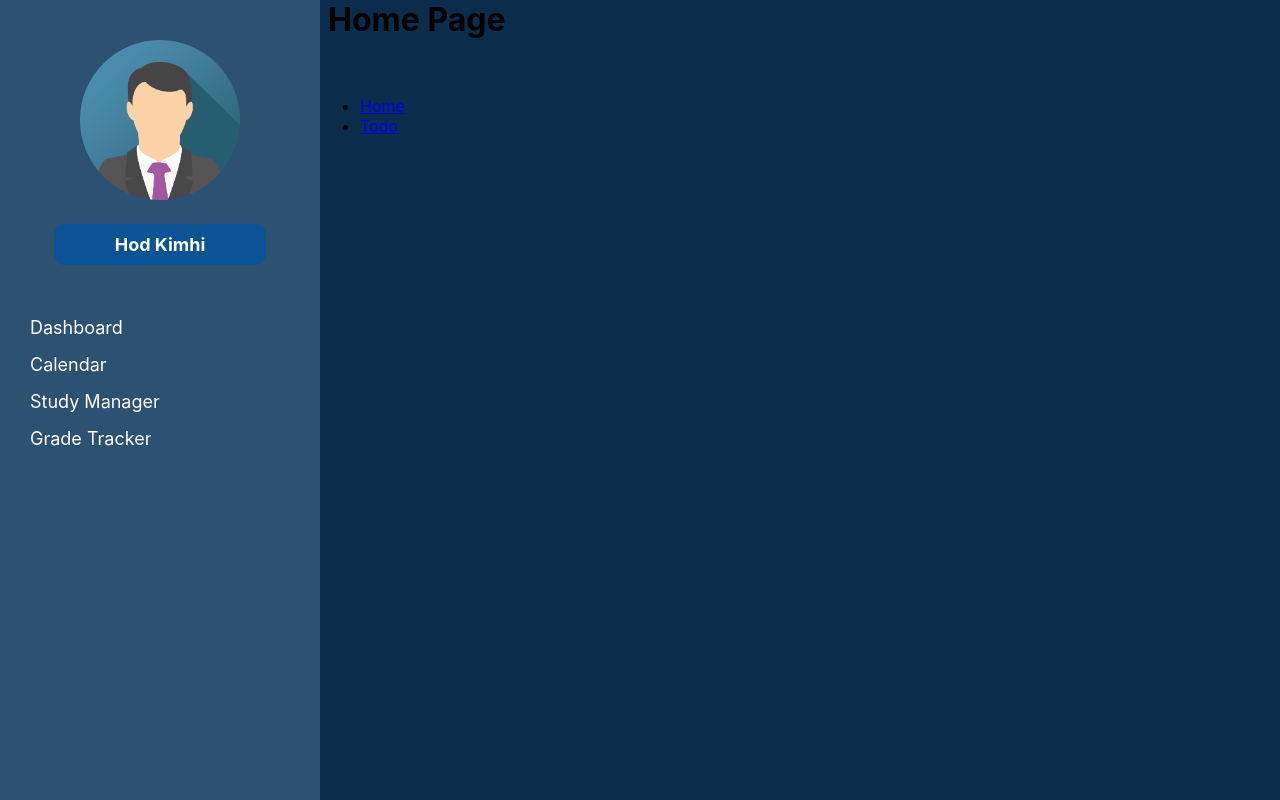
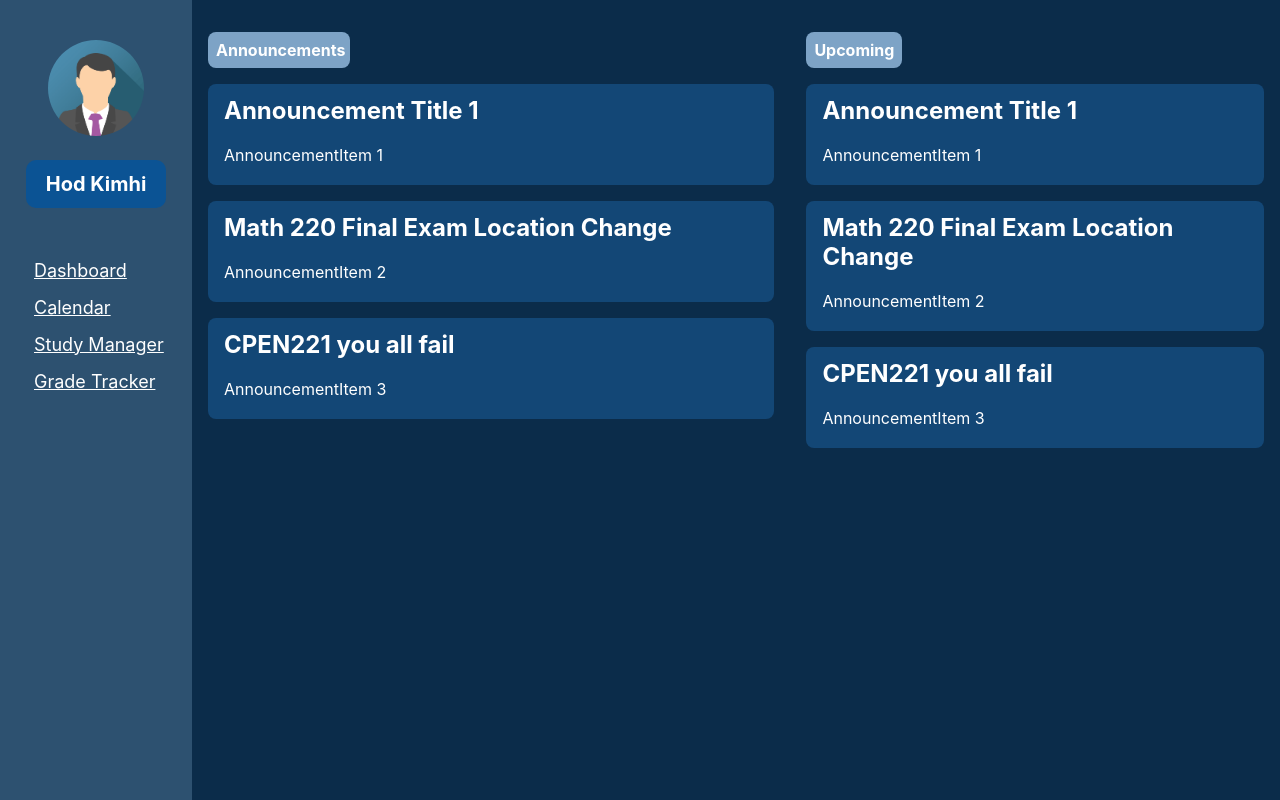
Before and after one commit to hkimhi/nwhacks2022, a React (Create React App) app: page / in a window 1280 px wide. Built offline with nearby package versions, Linux system fonts and the light colour scheme.

Commit message:
Added ItemList, needs props

```diff
--- a/src/components/Home.js
+++ b/src/components/Home.js
@@ -4,21 +4,23 @@ import styled from 'styled-components';
 // different end points.
 import { Link } from "react-router-dom";
 import Nav from './Nav'
+import ItemList from "./ItemList";
 
 const Container = styled.div`
   background: aqua;
   height: 100vh;
+  color: white;
 `;
 
 const NavContainer = styled.div`
-  width: 25%;
+  width: 15%;
   height: 100%;
   background: #2d5170;
   float: left;
 `;
 
 const MainContainer = styled.div`
-  margin-left: 25%;
+  margin-left: 15%;
   height: 100%;
   background: #0b2c4a;
 `;
@@ -33,16 +35,13 @@ const Home = () => {
 
 
       <MainContainer id="main-container">
-        <h1 style={{marginTop: '0', paddingLeft: '8px'}}>Home Page</h1>
-        <br />
-        <ul>
-          <li>
-            <Link to="/home">Home</Link>
-          </li>
-          <li>
-            <Link to="/todo">Todo</Link>
-          </li>
-        </ul>
+        <div style={{ float: 'left', width: '55%' }}>
+          <ItemList title="Announcements" />
+        </div>
+
+        <div style={{ marginLeft: '55%'}}>
+          <ItemList title="Upcoming" />
+        </div>
       </MainContainer>
     </Container>
   );
--- /dev/null
+++ b/src/components/ItemList.js
@@ -0,0 +1,52 @@
+import React from 'react';
+import styled from 'styled-components';
+
+const SectionTitle = styled.p`
+    background-color: #7da3c6;
+    max-width: fit-content;
+    padding: 8px;
+    border-radius: 8px;
+    font-weight: bold;
+`;
+
+const ItemList = (props) => {
+    return (
+        <div style={{ padding: '16px' }}>
+            <div style={{ width: '25%' }}>
+                <SectionTitle>{props.title}</SectionTitle>
+            </div>
+
+            <Item title="Announcement Title 1">
+                AnnouncementItem 1
+            </Item>
+            <Item title="Math 220 Final Exam Location Change">
+                AnnouncementItem 2
+            </Item>
+            <Item title="CPEN221 you all fail">
+                AnnouncementItem 3
+            </Item>
+        </div>
+    );
+}
+
+const ItemContainer = styled.div`
+    border-radius: 8px;
+    background-color: #134776;
+    padding: 12px 16px 4px;
+    margin-bottom: 16px;
+`;
+
+const ItemTitle = styled.h2`
+    margin-top: 0;
+`;
+
+const Item = (props) => {
+    return (
+        <ItemContainer>
+            <ItemTitle>{props.title}</ItemTitle>
+            <p>{props.children}</p>
+        </ItemContainer>
+    );
+}
+
+export default ItemList;
--- a/src/components/Nav.js
+++ b/src/components/Nav.js
@@ -15,23 +15,21 @@ const NavItemContainer = styled.div`
 
 const NavItem = styled(Link)`
     color: white;
-    padding-left: 20px;
+    padding-left: 24px;
     display: block;
-    text-decoration: none;
     font-size: 18px;
     padding-bottom: 16px;
 `;
 
 const UserName = styled.p`
     width: 60%;
-    padding: 10px;
+    padding: 12px;
     margin: 20px auto;
     text-align: center;
-    color: white;
     background-color: #0b5394ff;
     border-radius: 10px;
     font-weight: bold;
-    font-size: 18px;
+    font-size: 20px;
 `;
 
 const Nav = () => {
```
